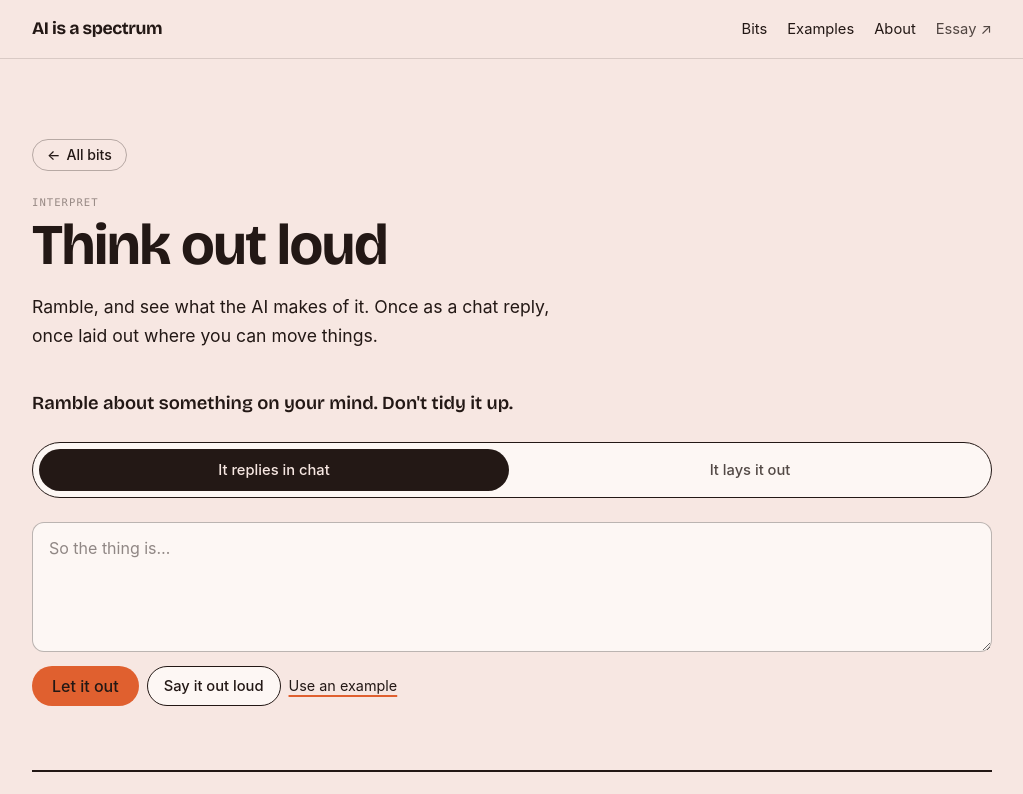
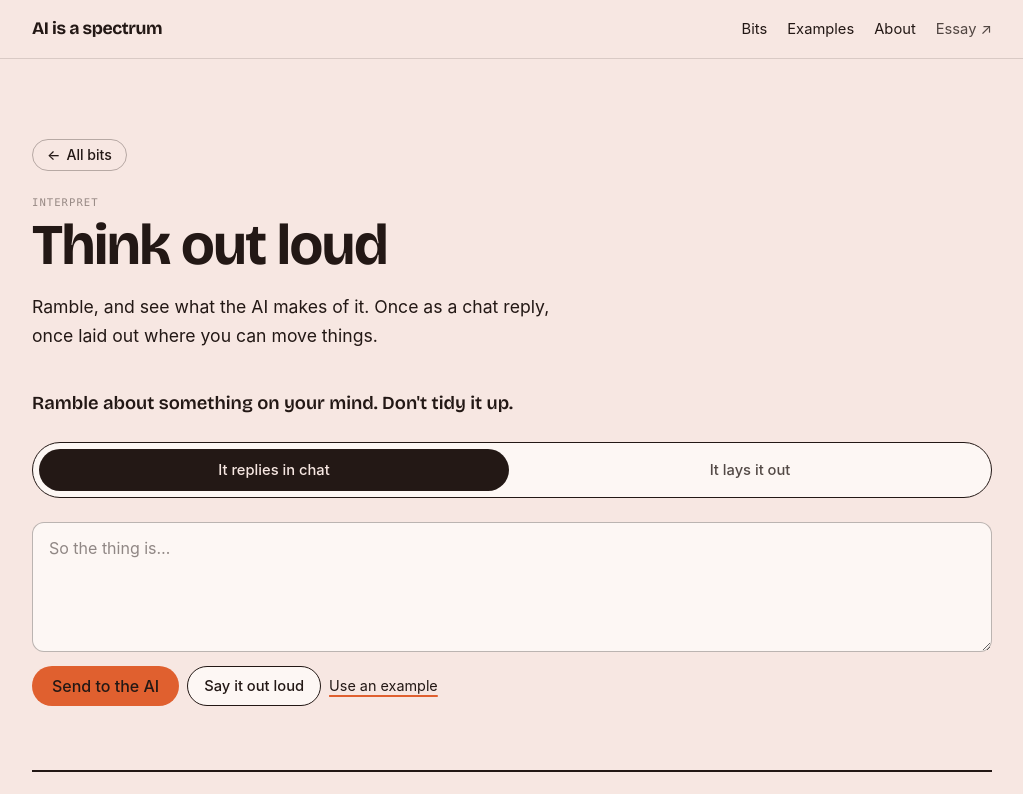
Before and after one commit to emmaklint/aiisaspectrum, a Next.js app: page /bits/think-out-loud in a window 1280 px wide. Shown: the top 794 px of the page, without its empty margins (128-1151 px from the left). Built offline with nearby package versions, Linux system fonts and the light colour scheme; a web font is replaced by a local one.

Commit message:
Clearer button text in Think out loud
Co-Authored-By: Claude Opus 5.5 <noreply@anthropic.com>
Claude-Session: https://claude.ai/code/session_01UzcxGq8JhZTSM1D1FgtCnH

```diff
--- a/components/bits/ThinkOutLoudBit.tsx
+++ b/components/bits/ThinkOutLoudBit.tsx
@@ -112,7 +112,7 @@ export function ThinkOutLoudBit() {
         />
         <div className="flex flex-wrap items-center gap-2">
           <button type="button" onClick={letItOut} className="rounded-full bg-crayon px-5 py-2 font-medium">
-            {round ? "Add to it" : "Let it out"}
+            {round ? "Add more" : mode === "chat" ? "Send to the AI" : "Sort my thoughts"}
           </button>
           {canSpeak && (
             <button
```
